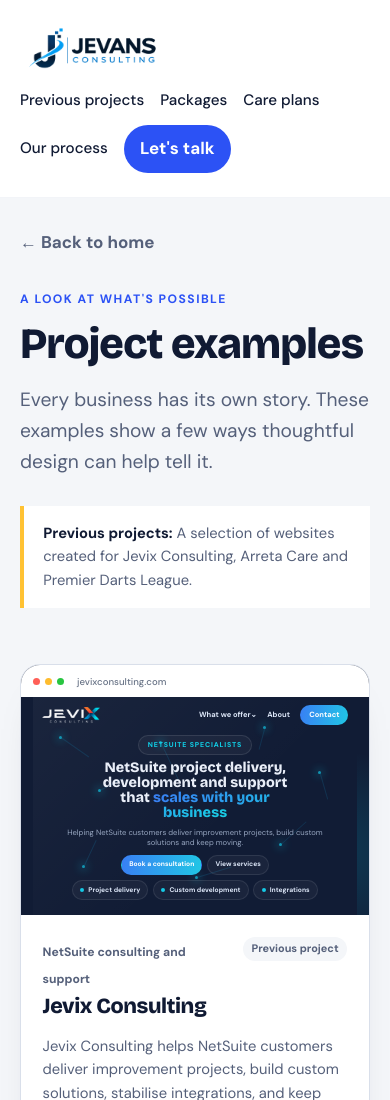
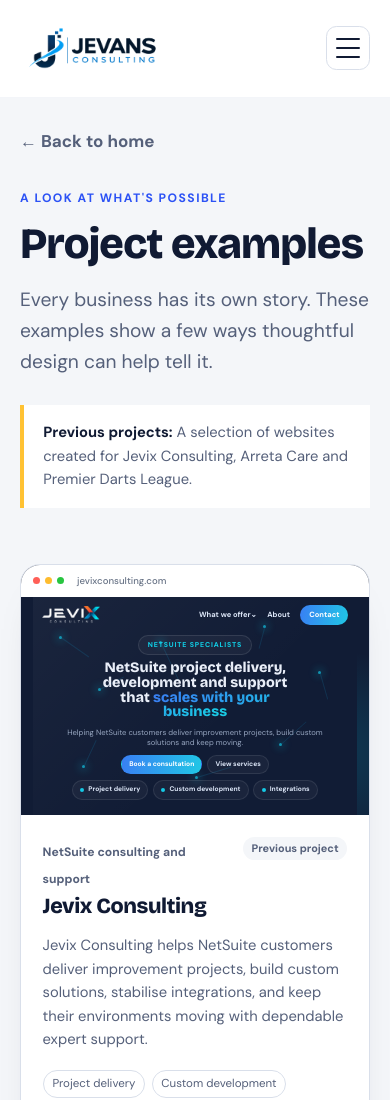
Before and after one commit to GrumpyMonk26/jevansconsulting, an Astro site: page /projects in a window 390 px wide. Shown: the top 1100 px of the page. Built offline with nearby package versions, Linux system fonts and the light colour scheme; Astro itself is replaced by a stand-in of ours.

Commit message:
feat: add mobile burger navigation

```diff
--- a/src/components/Header.astro
+++ b/src/components/Header.astro
@@ -17,7 +17,17 @@ const homeHref = Astro.url.pathname === '/' ? '' : '/';
     />
   </a>
 
-  <nav aria-label="Main navigation">
+  <button
+    type="button"
+    class="nav-toggle"
+    aria-expanded="false"
+    aria-controls="main-navigation"
+    aria-label="Open navigation menu"
+  >
+    <span></span><span></span><span></span>
+  </button>
+
+  <nav id="main-navigation" aria-label="Main navigation">
     <a href="/projects/">Previous projects</a>
     <a href={homeHref + '#packages'}>Packages</a>
     <a href={homeHref + '#care'}>Care plans</a>
@@ -27,3 +37,26 @@ const homeHref = Astro.url.pathname === '/' ? '' : '/';
 </button>
   </nav>
 </header>
+
+<script>
+  const toggle = document.querySelector<HTMLButtonElement>(".nav-toggle");
+  const navigation = document.querySelector<HTMLElement>("#main-navigation");
+
+  const setMenuOpen = (open: boolean) => {
+    toggle?.setAttribute("aria-expanded", String(open));
+    toggle?.setAttribute("aria-label", open ? "Close navigation menu" : "Open navigation menu");
+    navigation?.classList.toggle("is-open", open);
+  };
+
+  toggle?.addEventListener("click", () => {
+    setMenuOpen(toggle.getAttribute("aria-expanded") !== "true");
+  });
+
+  navigation?.querySelectorAll("a, button").forEach((item) => {
+    item.addEventListener("click", () => setMenuOpen(false));
+  });
+
+  document.addEventListener("keydown", (event) => {
+    if (event.key === "Escape") setMenuOpen(false);
+  });
+</script>
--- a/src/styles/global.css
+++ b/src/styles/global.css
@@ -121,6 +121,9 @@ section {
 }
 .nav nav a:not(.btn):hover {
   color: var(--cobalt);
+}
+.nav-toggle {
+  display: none;
 }
 /* buttons */
 .btn {
@@ -685,24 +688,51 @@ footer {
   border: 0;
 }
 
-/* Keep navigation available on small screens instead of hiding its links. */
+/* Compact navigation on small screens. */
 @media (max-width: 720px) {
   .nav {
-    align-items: flex-start;
+    position: relative;
+    align-items: center;
+    flex-direction: row;
+    flex-wrap: wrap;
+    gap: 0;
+  }
+  .nav nav {
+    display: none;
+    width: 100%;
     flex-direction: column;
-    gap: 1rem;
-  }
-  .nav nav {
-    width: 100%;
-    flex-wrap: wrap;
-    gap: 0.75rem 1rem;
-  }
+    align-items: stretch;
+    gap: 0;
+    padding: 0.75rem 0 0.25rem;
+  }
+  .nav nav.is-open { display: flex; }
   .nav nav a:not(.btn) {
-    display: inline-block;
+    display: block;
+    padding: 0.75rem 0;
     font-size: 0.95rem;
   }
   .nav nav .btn {
     padding: 0.65rem 1rem;
+    margin-top: 0.5rem;
+  }
+  .nav-toggle {
+    display: flex;
+    width: 44px;
+    height: 44px;
+    padding: 11px 9px;
+    flex-direction: column;
+    justify-content: space-between;
+    border: 1px solid var(--line);
+    border-radius: 0.65rem;
+    background: var(--white);
+    cursor: pointer;
+  }
+  .nav-toggle span {
+    display: block;
+    width: 100%;
+    height: 2px;
+    border-radius: 2px;
+    background: var(--ink);
   }
 }
 
```
